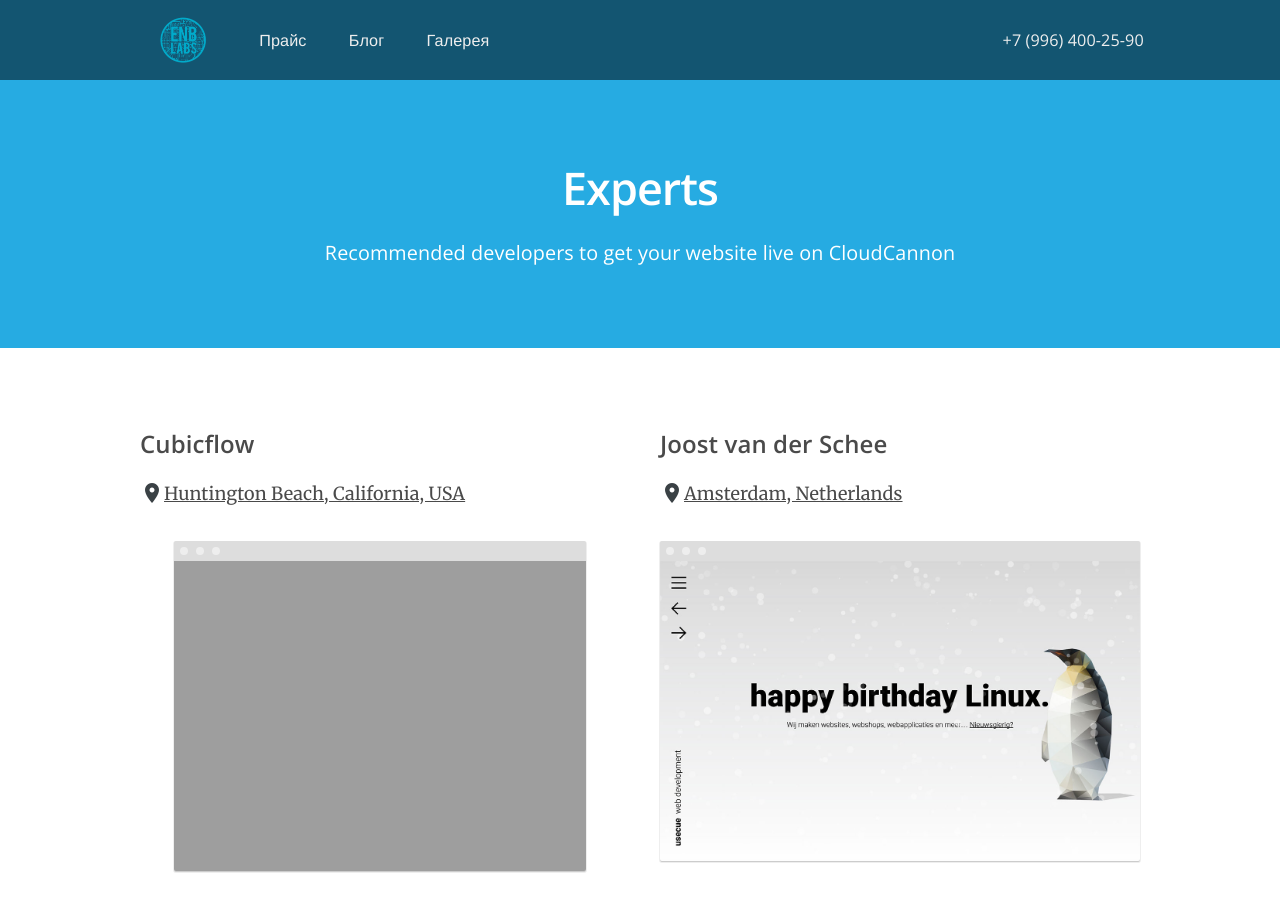
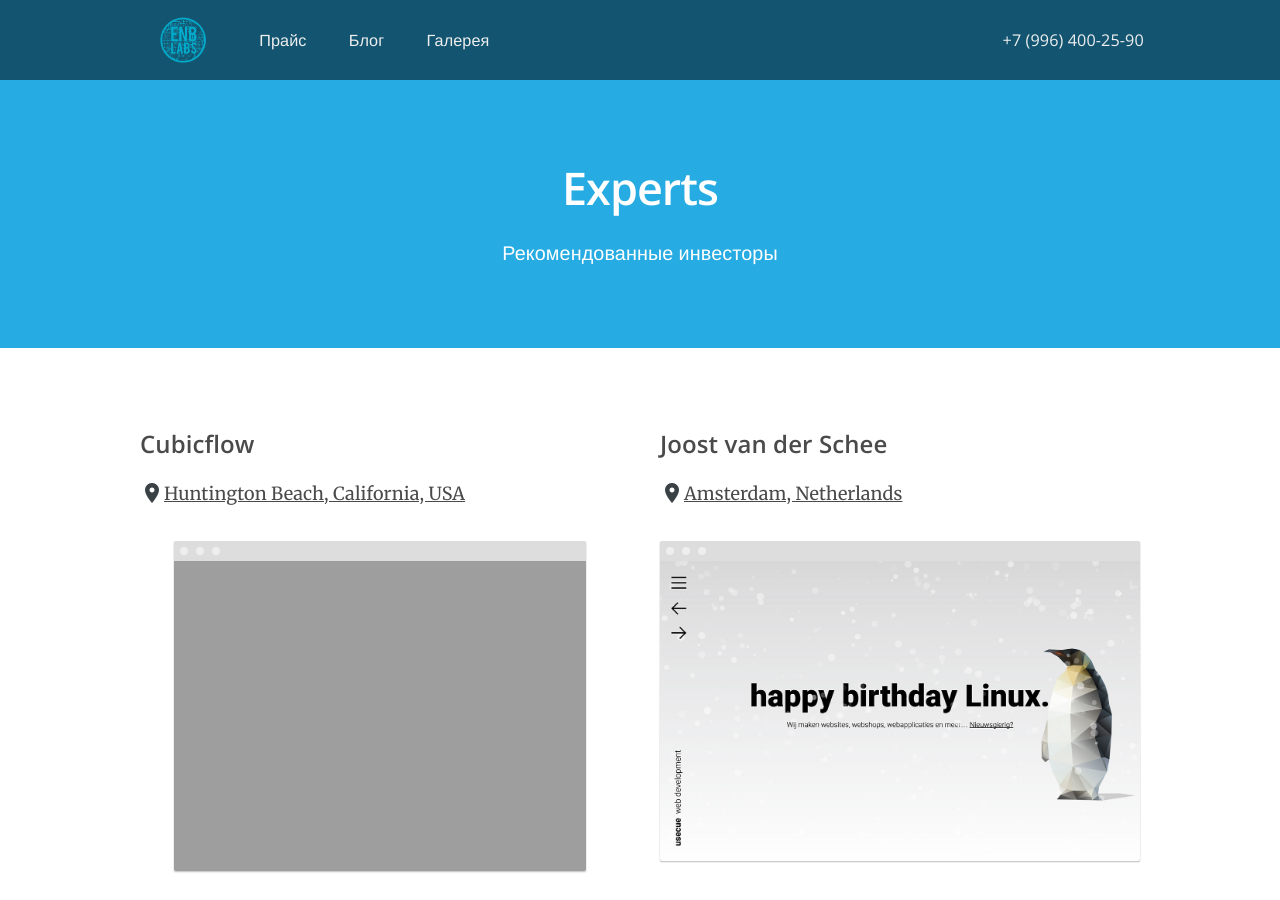
Before and after one commit to RakhimyanTim/enblabs.github.io, a Jekyll site: the page built from pages/experts.html, in a window 1280 px wide and 900 px high. Built offline with Jekyll 4.4.1, drawn with Linux system fonts in a browser that asks for light colours; nearby versions of some CDN libraries.

Commit message:
Update experts.html

```diff
--- a/pages/experts.html
+++ b/pages/experts.html
@@ -1,9 +1,9 @@
 ---
 layout: default
-title: Experts
-description: Recommended developers to get your website live on CloudCannon
+title: Эксперты
+description: Рекомендованные инвесторы
 header: Experts
-header_subtext: Recommended developers to get your website live on CloudCannon
+header_subtext:  Рекомендованные инвесторы
 permalink: /experts/
 ---
 
```
